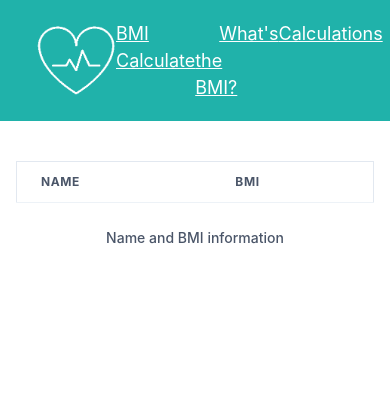
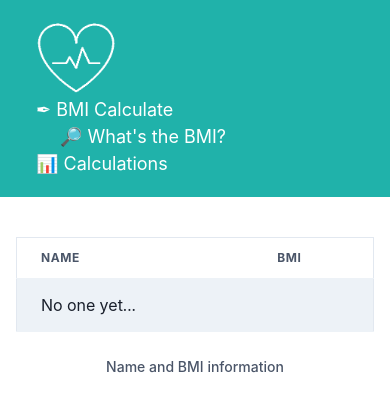
Before and after one commit to nurgnc/BMICalculateDietAdvice-ReactJs, a React (Create React App) app: page /calculations in a window 390 px wide. Shown: the top 410 px of the page. Built offline with nearby package versions, Linux system fonts and the light colour scheme.

Commit message:
responsive editing

```diff
--- a/src/components/base/Nav.jsx
+++ b/src/components/base/Nav.jsx
@@ -6,12 +6,12 @@ import logo from '../../assets/logo.png';
 function Nav() {
   return (
     <HStack spacing='24px' p={5} bg='lightseagreen' >
-      <Container maxW='container.xl' display='flex' alignItems='center' justifyContent={"space-between"}>
+      <Container maxW='container.xl' display={{ lg: 'flex', md: 'flex' }} alignItems='center' justifyContent={"space-between"}>
         <Image width={'80px'} src={logo} alt='logo' />
-        <Box display='flex' alignContent='center'>
-          <Link to="/"><Text fontSize='lg' color='white' as='ins'>BMI Calculate</Text></Link>
-          <Link to="/about"><Text mx='6' fontSize='lg' color='white' as='ins'>What's the BMI?</Text></Link>
-          <Link to="/calculations"><Text fontSize='lg' color='white' as='ins'>Calculations</Text></Link>
+        <Box display={{ lg: 'flex', md: 'flex' }} alignContent='center'>
+          <Link to="/"><Text fontSize='lg' color='white' >&#10002; BMI Calculate</Text></Link>
+          <Link to="/about"><Text mx='6' fontSize='lg' color='white' >🔎 What's the BMI?</Text></Link>
+          <Link to="/calculations"><Text fontSize='lg' color='white' >📊 Calculations</Text></Link>
         </Box>
 
       </Container>
--- a/src/components/pages/Calculations.jsx
+++ b/src/components/pages/Calculations.jsx
@@ -6,6 +6,8 @@ import {
 } from '@chakra-ui/react'
 // context
 import { MainContext } from '../../context/MainContextProvider';
+// css
+import { InfoText } from '../../styles/Buttons'
 
 function Calculations() {
   const { localData } = useContext(MainContext);
@@ -15,6 +17,8 @@ function Calculations() {
   useEffect(() => {
     setUserData(localData);
   }, [localData])
+
+
 
   return (
     <Container maxW='container.xl' my={10}>
@@ -27,12 +31,14 @@ function Calculations() {
           </Tr>
         </Thead>
         <Tbody>
-          {userData?.map((item, index) => (
-            <Tr key={index}>
-              <Td>{item?.name}</Td>
-              <Td>{item?.bmi}</Td>
-            </Tr>
-          ))}
+          {(Array.isArray(userData) && !userData.length) ?
+            <Tr><Td>No one yet...</Td><Td></Td></Tr> :
+            userData?.map((item, index) => (
+              <Tr key={index}>
+                <Td>{item?.name}</Td>
+                <Td>{item?.bmi}</Td>
+              </Tr>
+            ))}
 
         </Tbody>
       </Table>
```
